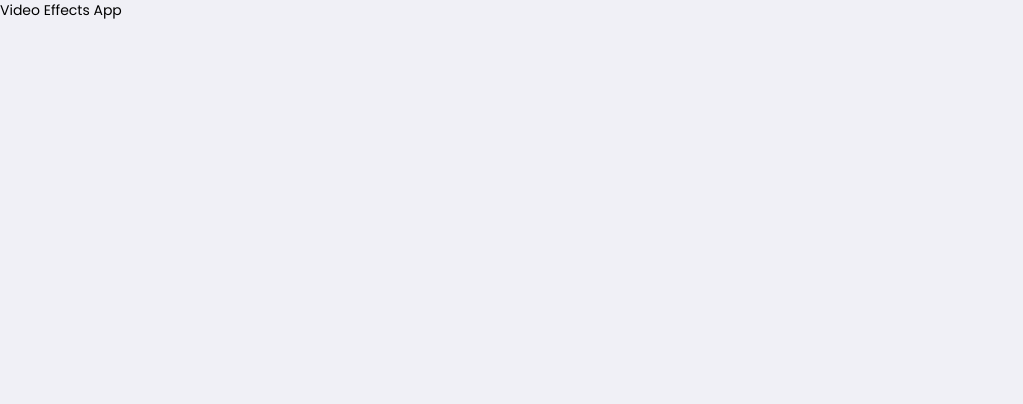
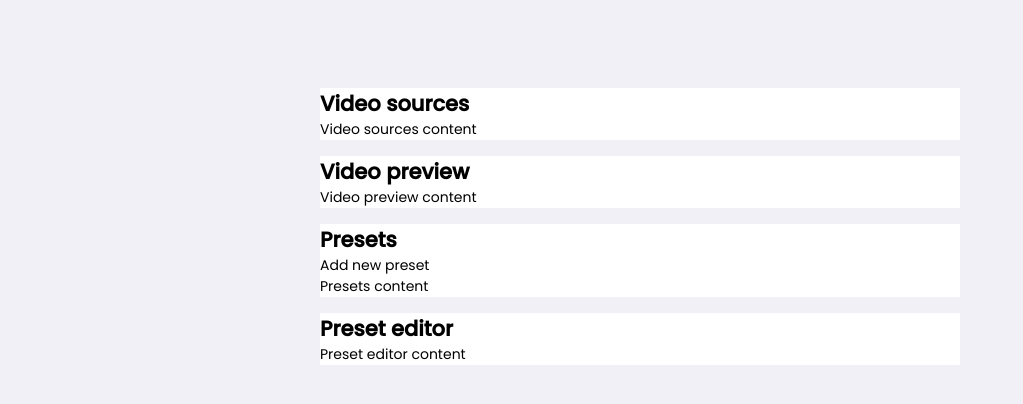
Before and after one commit to jakubmaniak/video-effects, a React (Create React App) app: page / in a window 1280 px wide. Shown: the top 404 px of the page, without its empty margins (0-1023 px from the left). Built offline with nearby package versions, Linux system fonts and the light colour scheme.

Commit message:
Add an outline of web page layout

```diff
--- a/src/App.css
+++ b/src/App.css
@@ -3,3 +3,30 @@ body {
   font-family: 'Poppins', sans-serif;
   font-size: 14px;
 }
+
+.app {
+  display: flex;
+  flex-wrap: wrap;
+  justify-content: center;
+  align-content: flex-start;
+  padding-top: 80px;
+}
+
+.app__column {
+  display: flex;
+  flex-direction: column;
+}
+
+section.app-section {
+  margin: 8px;
+  min-width: 320px;
+  max-width: 640px;
+  width: 100vw;
+  background-color: #FFFFFF;
+}
+
+@media screen and (max-width: 656px) {
+  section.app-section {
+    margin: 8px 0;
+  }
+}
--- a/src/App.js
+++ b/src/App.js
@@ -2,8 +2,44 @@ import './App.css';
 
 function App() {
   return (
-    <div className="App">
-      Video Effects App
+    <div className="app">
+      <div className="app__column">
+          <section className="app-section">
+            <header>
+              <h1 className="app-section__title">Video sources</h1>
+            </header>
+            <div className="app-section__container">
+              Video sources content
+            </div>
+          </section>
+          <section className="app-section">
+            <header>
+              <h1 className="app-section__title">Video preview</h1>
+            </header>
+            <div className="app-section__container">
+              Video preview content
+            </div>
+          </section>
+      </div>
+      <div className="app__column">
+        <section className="app-section">
+          <header>
+            <h1 className="app-section__title">Presets</h1>
+            <button>Add new preset</button>
+          </header>
+          <div className="app-section__container">
+            Presets content
+          </div>
+        </section>
+        <section className="app-section">
+          <header>
+            <h1 className="app-section__title">Preset editor</h1>
+          </header>
+          <div className="app-section__container">
+            Preset editor content
+          </div>
+        </section>
+      </div>
     </div>
   );
 }
--- a/src/index.css
+++ b/src/index.css
@@ -7,7 +7,7 @@
 html,
 body,
 #root,
-.App {
+.app {
     height: 100%;
 }
 
```
